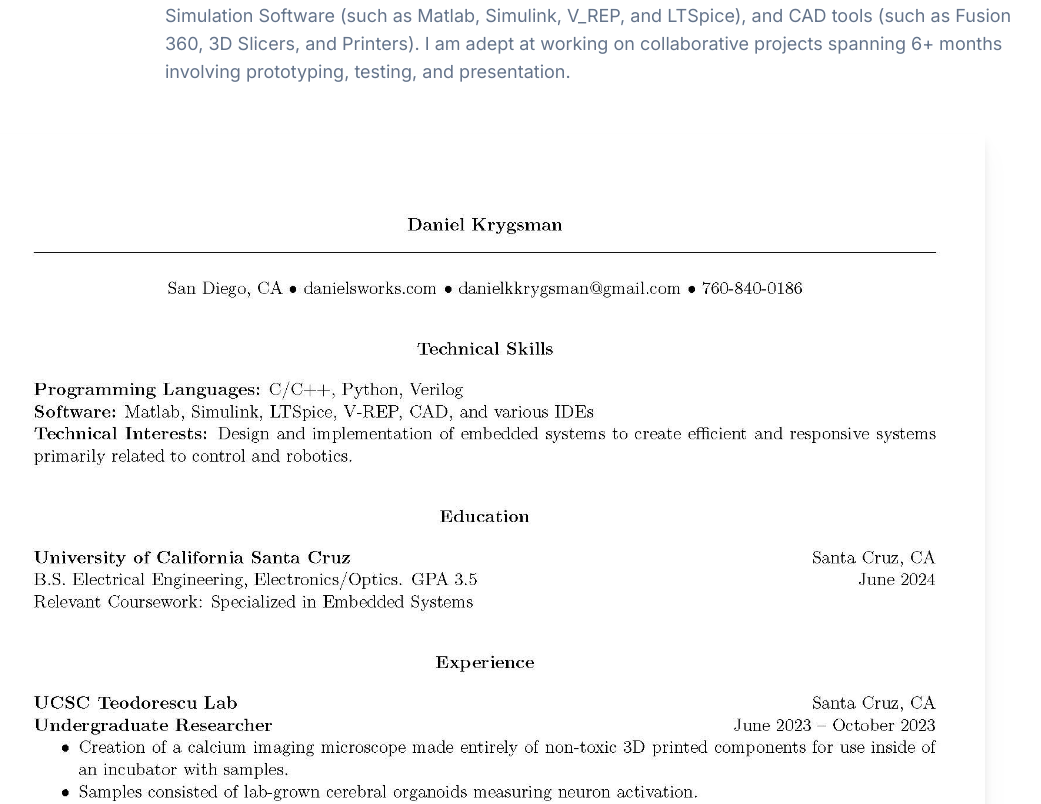
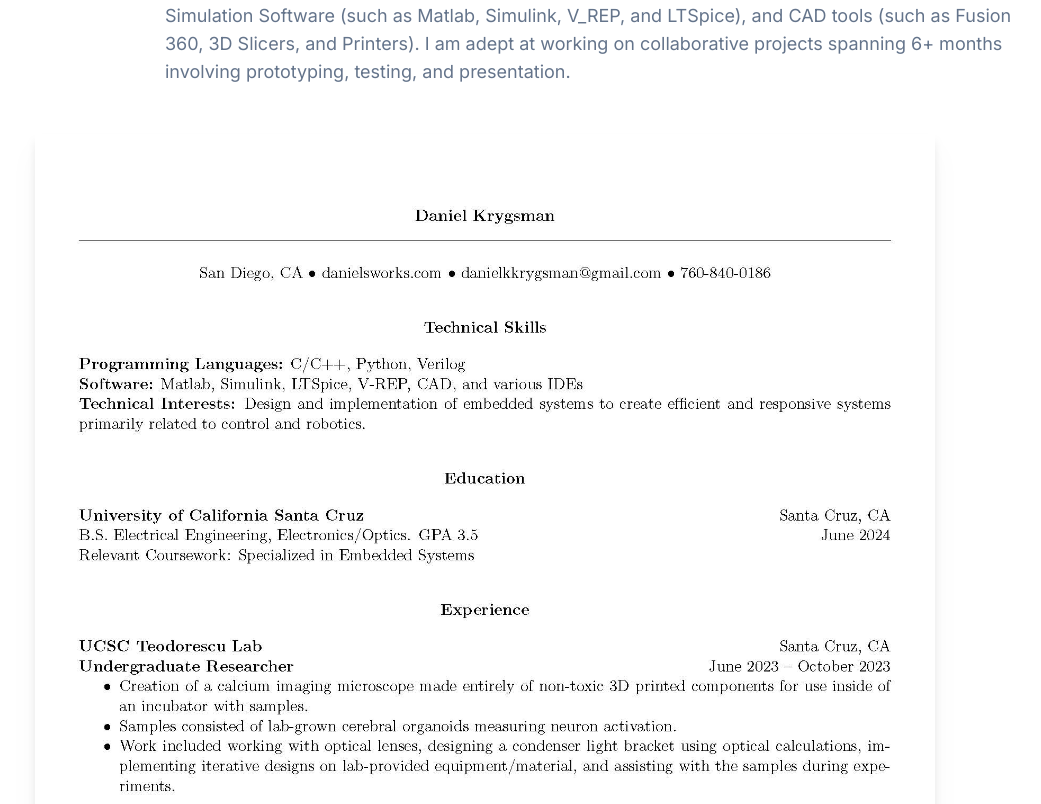
Before and after one commit to dkrygsman/danielsworks, a Next.js app: page /about in a window 1280 px wide. Shown: the part 504-1308 px from the top of the page, without its empty margins (155-1196 px from the left). Built offline with nearby package versions, Linux system fonts and the light colour scheme; no server answers.

Commit message:
res size

```diff
--- a/components/MyResumePic.tsx
+++ b/components/MyResumePic.tsx
@@ -6,8 +6,8 @@ export default function MyResumePic() {
             <Image
                 className=" drop-shadow-xl shadow-black mx-auto mt-8"
                 src="/images/resume_9_26_2024_JPEG.jpg"
-                width={1000}
-                height={1000}
+                width={900}
+                height={900}
                 alt="resumepic"
                 priority={true}
             />
```
